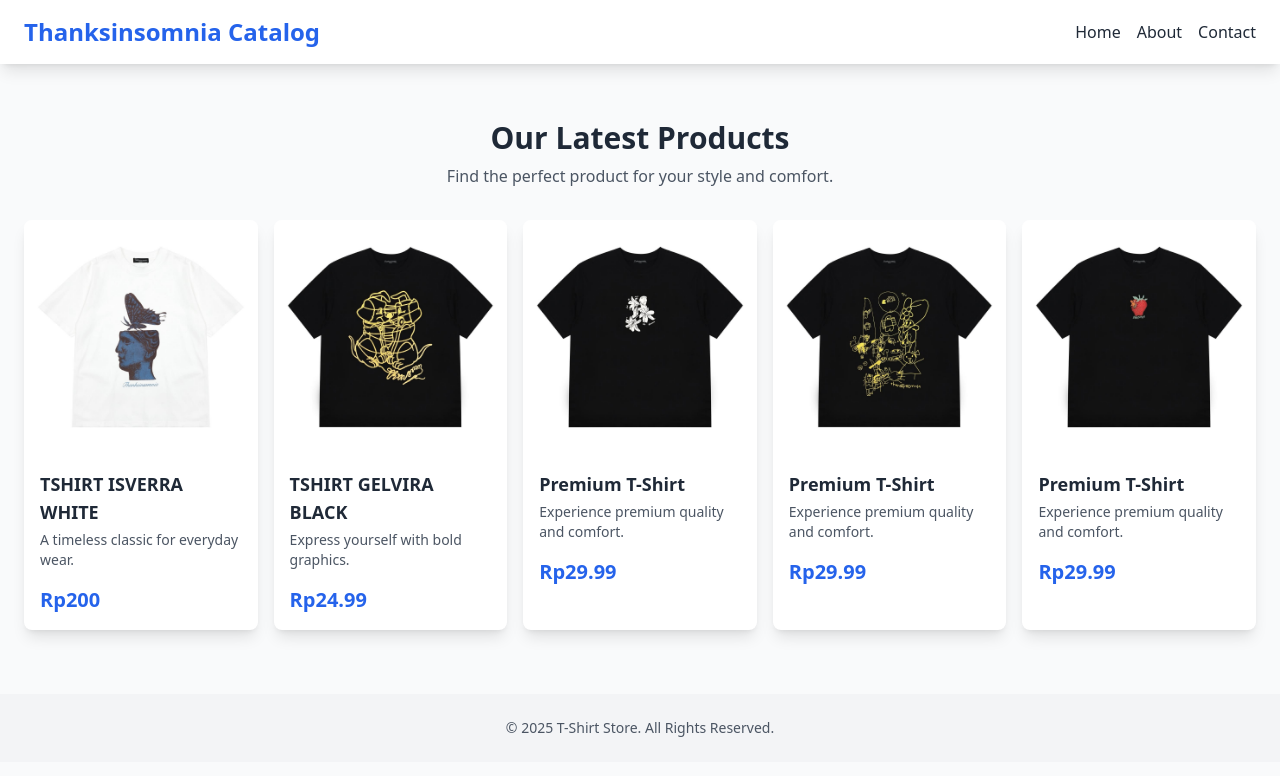
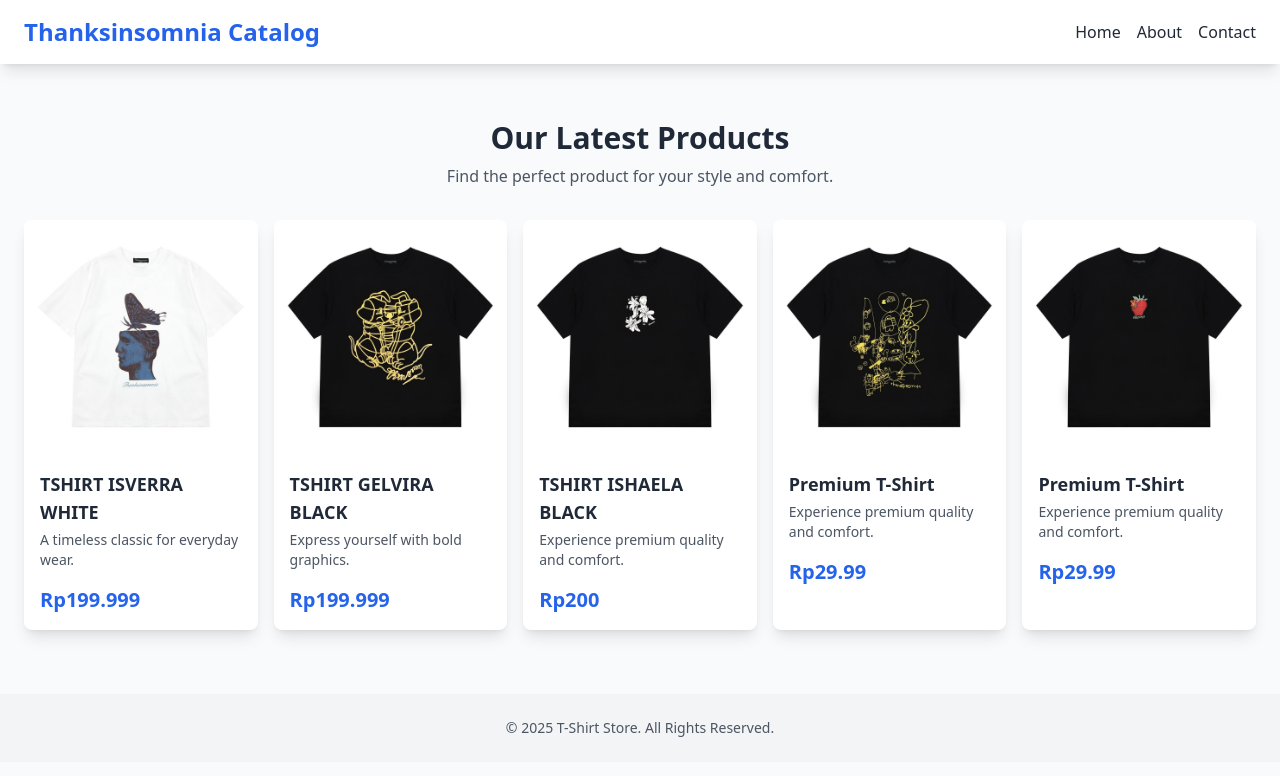
Before and after one commit to ziiapayaa/wave2east, a Next.js app: page / in a window 1280 px wide. Shown: the top 776 px of the page. Built offline with nearby package versions, Linux system fonts and the light colour scheme.

Commit message:
Fariz: Mengupdate nama product.

```diff
--- a/data/products.ts
+++ b/data/products.ts
@@ -2,21 +2,21 @@ export const products = [
   {
     id: 1,
     name: 'TSHIRT ISVERRA WHITE',
-    price: 200.000,
+    price: 199.999,
     image: '/images/tshirt1.jpg',
     description: 'A timeless classic for everyday wear.',
   },
   {
     id: 2,
     name: 'TSHIRT GELVIRA BLACK',
-    price: 24.99,
+    price: 199.999,
     image: '/images/product2.jpg',
     description: 'Express yourself with bold graphics.',
   },
   {
     id: 3,
-    name: 'Premium T-Shirt',
-    price: 29.99,
+    name: 'TSHIRT ISHAELA BLACK',
+    price: 200.00,
     image: '/images/product3.jpg',
     description: 'Experience premium quality and comfort.',
   },
```
Also changed, not shown: 1 other file (tests, documents, lock files or other folders).
